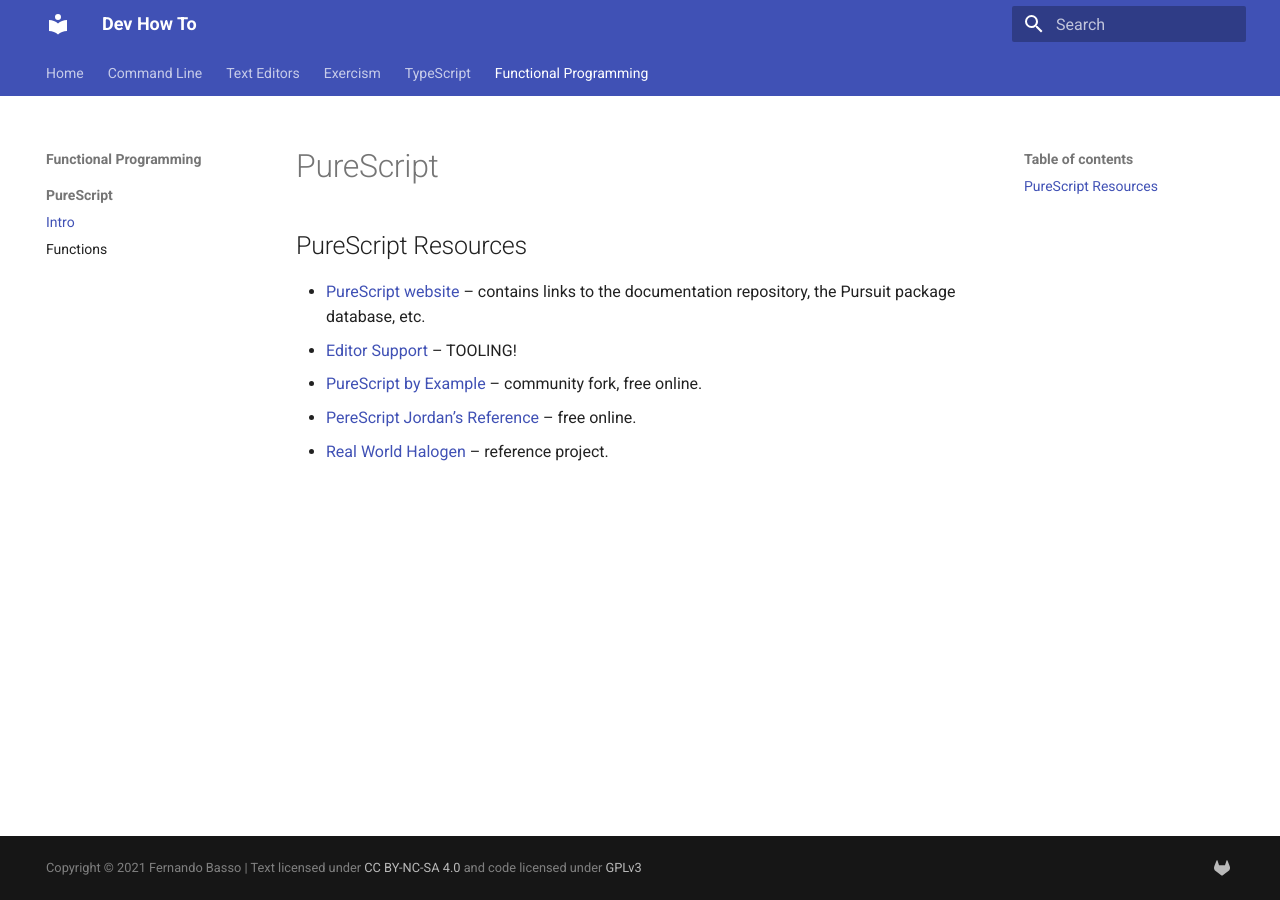
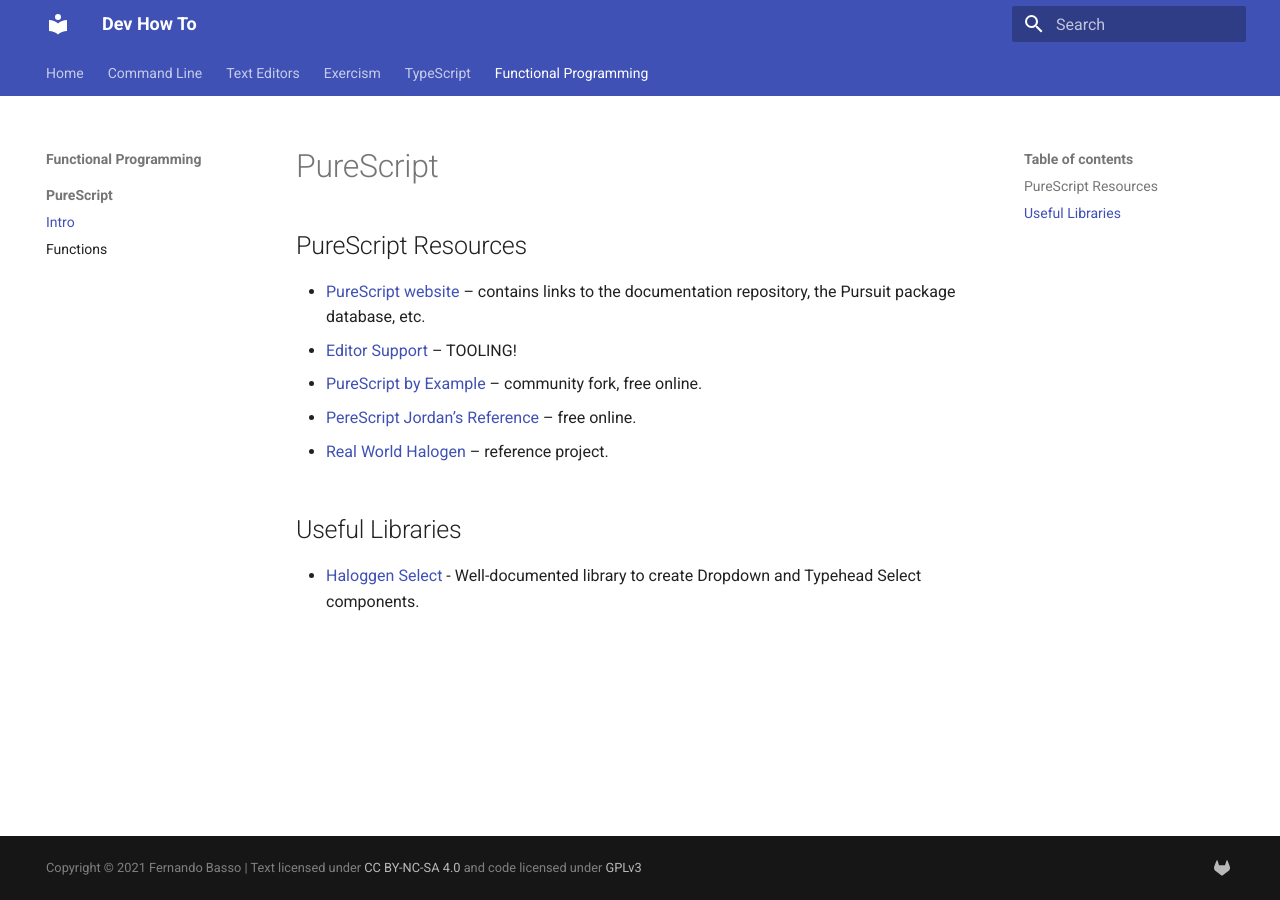
Before and after one commit to FernandoBasso/devhowto, an MkDocs documentation site: the page built from docs/purescript/intro.md, in a window 1280 px wide. Built offline with MkDocs 1.6.1 and Material for MkDocs 9.7.7, drawn with Linux system fonts in a browser that asks for light colours.

Commit message:
purescript: Link to Select library

```diff
--- a/docs/purescript/intro.md
+++ b/docs/purescript/intro.md
@@ -10,3 +10,7 @@
 - [PereScript Jordan’s Reference](https://jordanmartinez.github.io/purescript-jordans-reference-site/) – free online.
 
 - [Real World Halogen](https://github.com/thomashoneyman/purescript-halogen-realworld) – reference project.
+
+## Useful Libraries
+
+- [Haloggen Select](https://citizennet.github.io/purescript-halogen-select/) - Well-documented library to create Dropdown and Typehead Select components.
```
